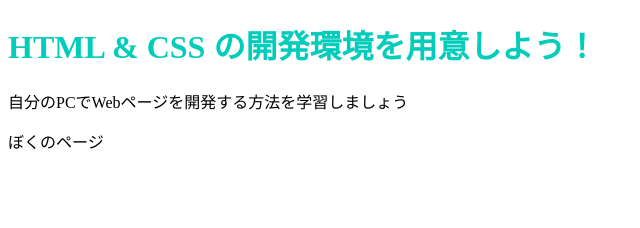
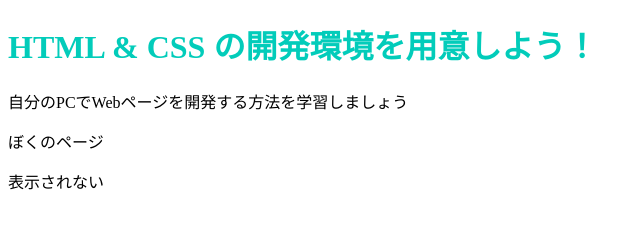
Before and after one commit to terashimatakuya1113/Takuya, a plain HTML site: page index.html in a window 1280 px wide. Shown: the whole page, without its empty margins (0-640 px from the left). Drawn offline with Linux system fonts and the light colour scheme.

Commit message:
Update index.html

```diff
--- a/index.html
+++ b/index.html
@@ -9,5 +9,6 @@
     <h1 class="title">HTML & CSS の開発環境を用意しよう！</h1>
     <p>自分のPCでWebページを開発する方法を学習しましょう</p>
     <p>ぼくのページ</p>
+    <p>表示されない</p>
   </body>
 </html>
```
